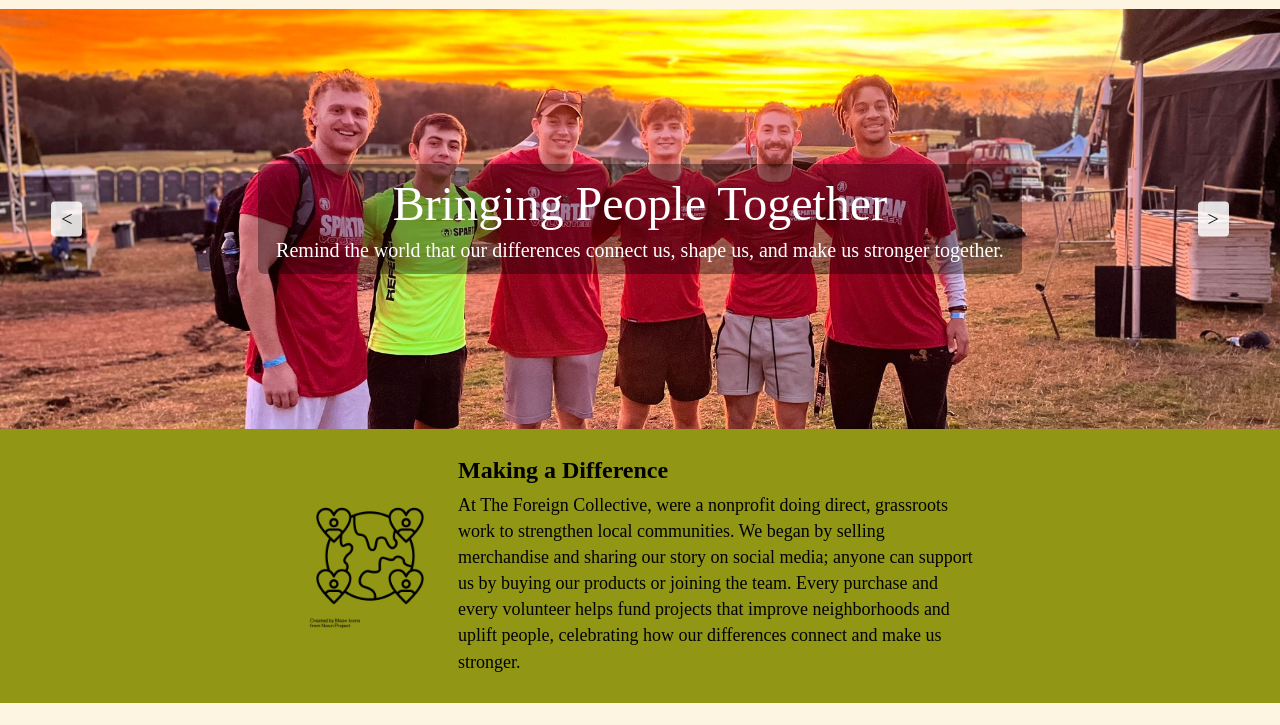
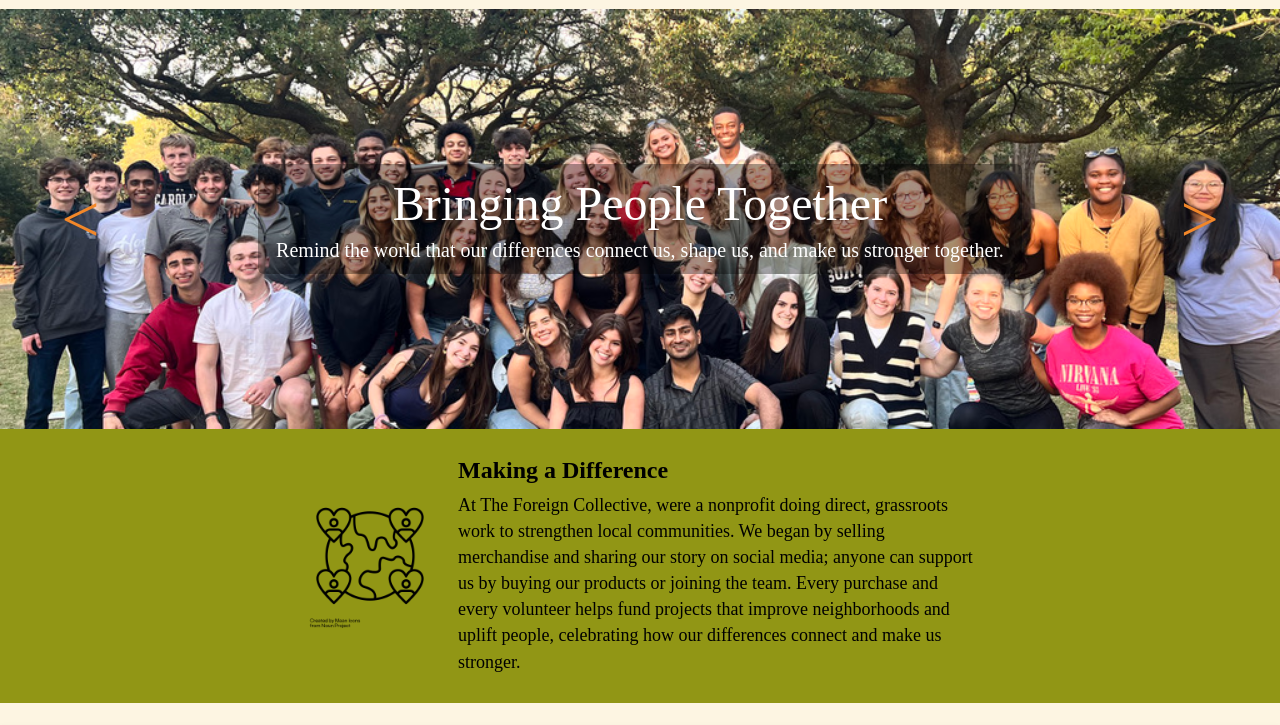
Before and after one commit to 22Foreignsites/foreign_collective, a React app: page / in a window 1280 px wide. Shown: the part 75-800 px from the top of the page. Built offline with nearby package versions, Linux system fonts and the light colour scheme.

Commit message:
added all the code

```diff
--- a/src/components/Slideshow.jsx
+++ b/src/components/Slideshow.jsx
@@ -1,5 +1,5 @@
 import "../css/Slideshow.css";
-import {useState} from "react";
+import { useState, useEffect, useRef } from "react";
 
 // const Slideshow = () => {
 //     const[slideIndex, setSlideIndex] = useState(0);
@@ -30,8 +30,10 @@ import {useState} from "react";
 // }
 
 
-const Slideshow = () => {
+const Slideshow = ({ delay = 4000, pauseOnHover = false }) => {
     const [slideIndex, setSlideIndex] = useState(0);
+    const [paused, setPaused] = useState(false);
+    const intervalRef = useRef(null);
 
     const importAll = (resource) => {
         return resource.keys().map(resource);
@@ -53,8 +55,27 @@ const Slideshow = () => {
 
     const current = images[slideIndex];
 
+    useEffect(() => {
+        if (intervalRef.current) clearInterval(intervalRef.current);
+        if (!paused) {
+            intervalRef.current = setInterval(() => {
+                setSlideIndex(s => (s < images.length - 1 ? s + 1 : 0));
+            }, delay);
+        }
+        return () => {
+            if (intervalRef.current) clearInterval(intervalRef.current);
+        };
+    }, [paused, delay, images.length]);
+
     return (
-        <header className="big-header slideshow" style={{ backgroundImage: `url(${current})`, backgroundPosition: 'center', backgroundSize: 'cover' }}>
+        <header
+            className="big-header slideshow"
+            style={{ backgroundImage: `url(${current})`, backgroundPosition: 'center', backgroundSize: 'cover' }}
+            onMouseEnter={() => pauseOnHover && setPaused(true)}
+            onMouseLeave={() => pauseOnHover && setPaused(false)}
+            onTouchStart={() => pauseOnHover && setPaused(true)}
+            onTouchEnd={() => pauseOnHover && setPaused(false)}
+        >
             <a className="arrow" id="left-arrow" href="#" onClick={slideBackward} aria-label="Previous slide">&lt;</a>
             <a className="arrow" id="right-arrow" href="#" onClick={slideForward} aria-label="Next slide">&gt;</a>
             <div className="big-header__overlay">
--- a/src/css/Slideshow.css
+++ b/src/css/Slideshow.css
@@ -3,13 +3,13 @@
 
 /* arrows sit above the background */
 .slideshow .arrow{
-    color:#111;
+    color:#F28729;
     text-decoration: none;
-    font-size: 1.25rem;
+    font-size: 4.25rem;
     position: absolute;
     top: 50%;
     transform: translateY(-50%);
-    background: rgba(255,255,255,0.85);
+    /* background: #F2E6D8; */
     border-radius: 4px;
     padding: 6px 10px;
     z-index: 2;
```
